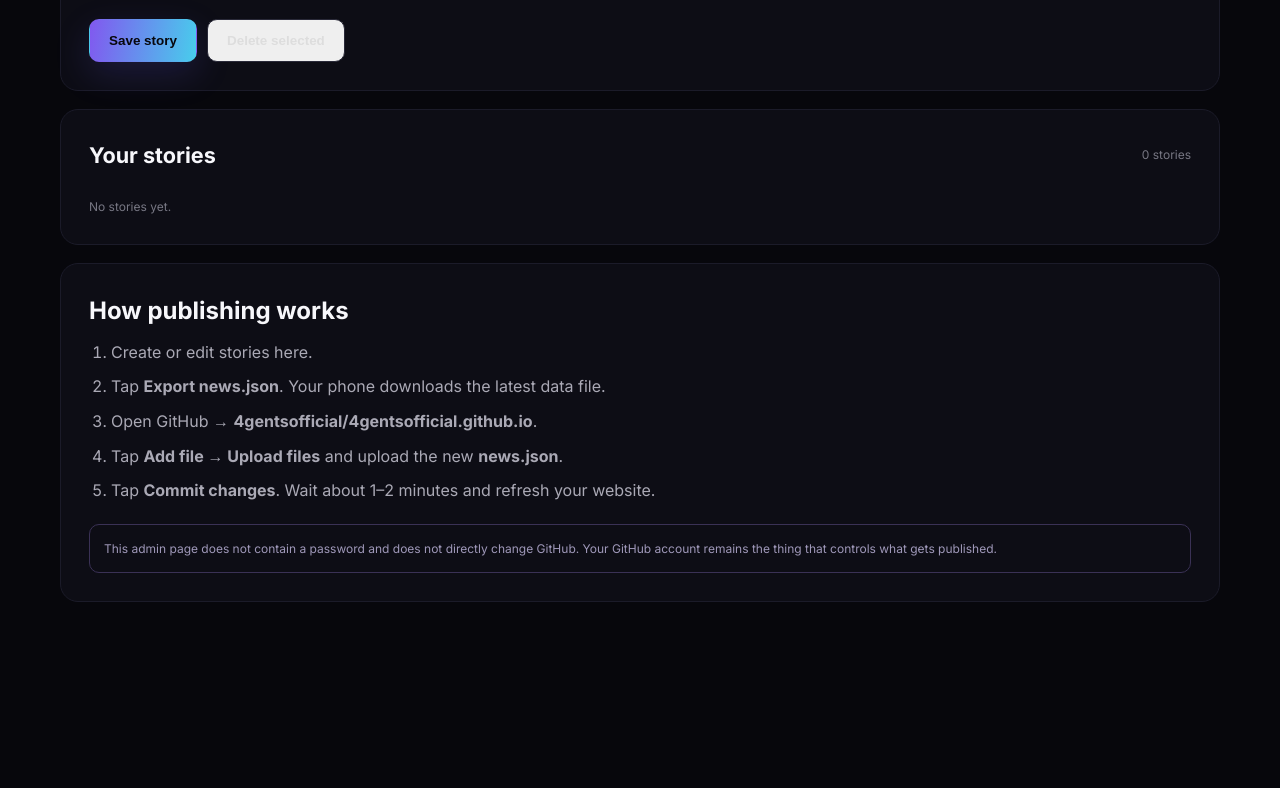
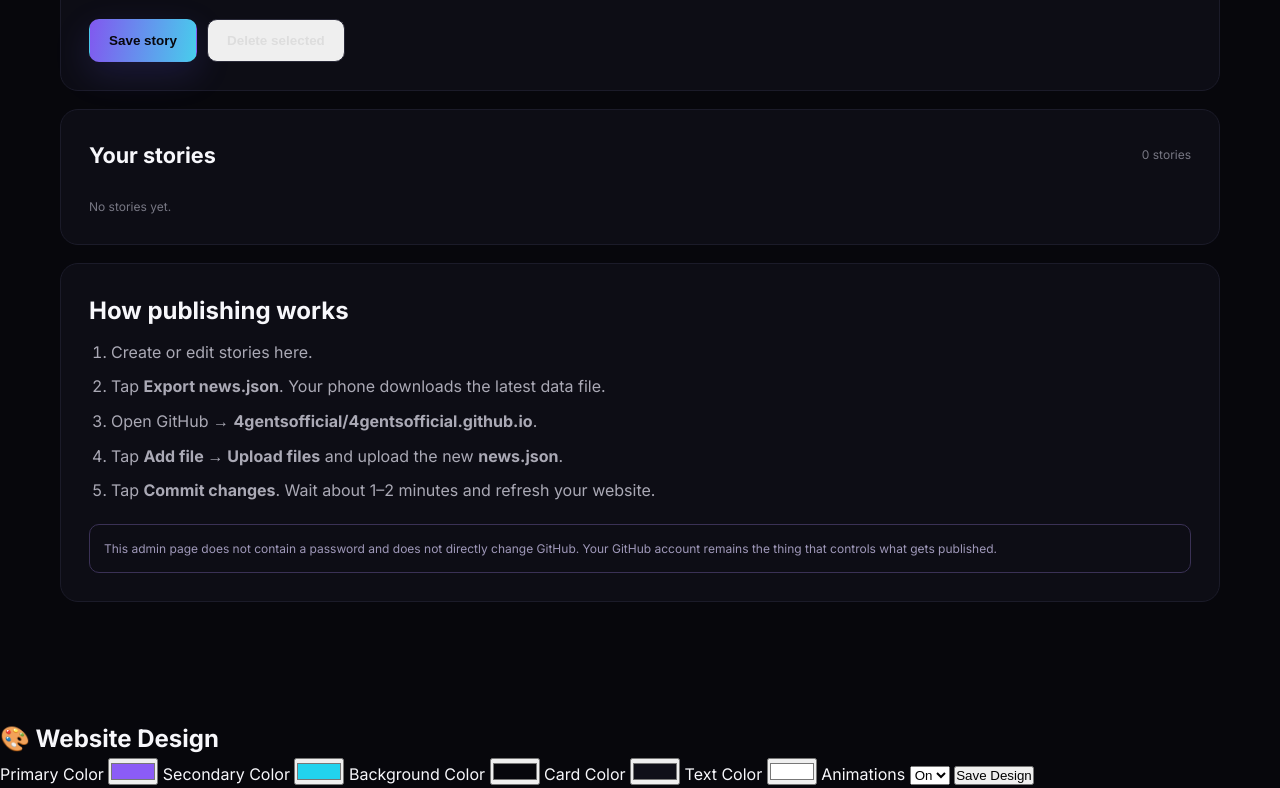
Before and after one commit to 4gentsofficial/4gentsofficial.github.io, a plain HTML site: page admin.html in a window 1280 px wide. Shown: the part 1210-1998 px from the top of the page. Before the commit the page ends 1930 px from the top, so only its background shows below. Drawn offline with Linux system fonts and the light colour scheme.

Commit message:
Add website design editor

```diff
--- a/admin.html
+++ b/admin.html
@@ -6,3 +6,55 @@
 <section class="admin-card"><div class="admin-toolbar"><h2>Your stories</h2><span id="count" class="muted"></span></div><div id="storyList" class="story-list"></div></section>
 <section class="admin-card how"><h2>How publishing works</h2><ol><li>Create or edit stories here.</li><li>Tap <b>Export news.json</b>. Your phone downloads the latest data file.</li><li>Open GitHub → <b>4gentsofficial/4gentsofficial.github.io</b>.</li><li>Tap <b>Add file → Upload files</b> and upload the new <b>news.json</b>.</li><li>Tap <b>Commit changes</b>. Wait about 1–2 minutes and refresh your website.</li></ol><p class="warning">This admin page does not contain a password and does not directly change GitHub. Your GitHub account remains the thing that controls what gets published.</p></section>
 </div></main><script src="admin.js"></script></body></html>
+<section class="design-panel">
+  <h2>🎨 Website Design</h2>
+
+  <label>Primary Color</label>
+  <input type="color" id="primaryColor" value="#8B5CF6">
+
+  <label>Secondary Color</label>
+  <input type="color" id="secondaryColor" value="#22D3EE">
+
+  <label>Background Color</label>
+  <input type="color" id="backgroundColor" value="#07070C">
+
+  <label>Card Color</label>
+  <input type="color" id="cardColor" value="#101019">
+
+  <label>Text Color</label>
+  <input type="color" id="textColor" value="#FFFFFF">
+
+  <label>Animations</label>
+  <select id="animations">
+    <option value="true">On</option>
+    <option value="false">Off</option>
+  </select>
+
+  <button onclick="saveDesign()">Save Design</button>
+</section>
+
+<script>
+async function saveDesign() {
+  const design = {
+    theme: {
+      primary: document.getElementById("primaryColor").value,
+      secondary: document.getElementById("secondaryColor").value,
+      background: document.getElementById("backgroundColor").value,
+      card: document.getElementById("cardColor").value,
+      text: document.getElementById("textColor").value
+    },
+    animations: {
+      enabled: document.getElementById("animations").value === "true",
+      intensity: "medium"
+    },
+    effects: {
+      glow: true,
+      cardHover: true
+    }
+  };
+
+  localStorage.setItem("4gentsDesign", JSON.stringify(design));
+
+  alert("Design saved on this phone!");
+}
+</script>
```
